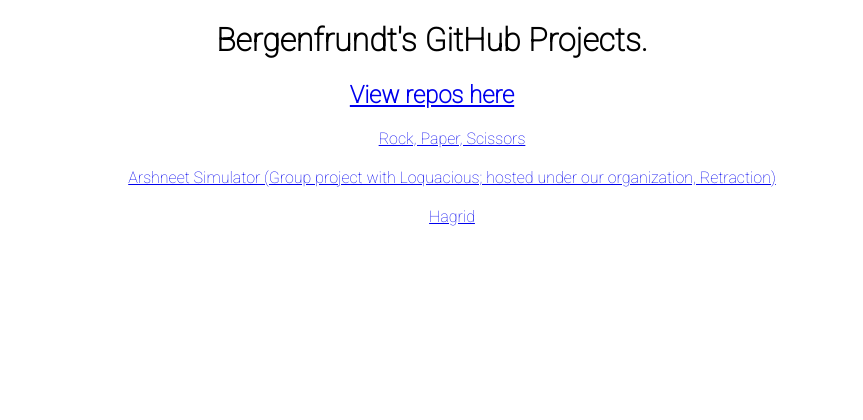
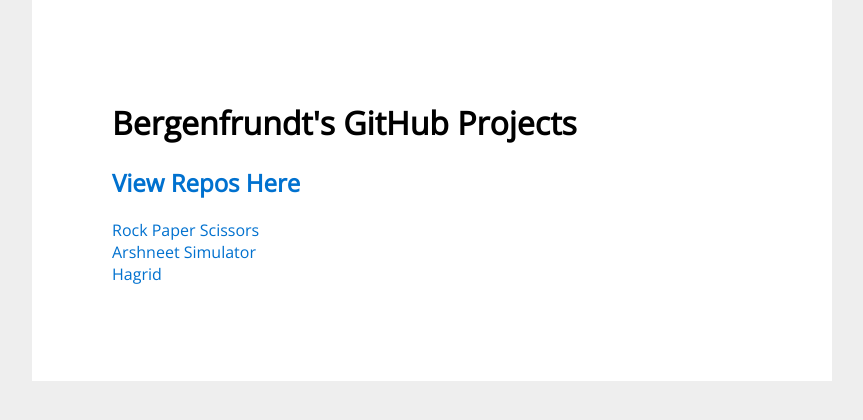
Before and after one commit to Bergenfrundt/bergenfrundt.github.io, a plain HTML site: page index.html in a window 1280 px wide. Shown: the whole page, without its empty margins (208-1071 px from the left). Drawn offline with nearby package versions, Linux system fonts and the light colour scheme.

Commit message:
Fix/add everything

```diff
--- a/index.html
+++ b/index.html
@@ -1,22 +1,23 @@
 <!DOCTYPE html>
-<html>
+<html lang="en">
     <head>
-        <link href="https://fonts.googleapis.com/css?family=Open+Sans:300,400|Roboto:100" rel="stylesheet" type="text/css">
-        <link rel="stylesheet" type="text/css" href="style.css">
-        <title>Bergenfrundt's GitHub</title>
-        <h1>Bergenfrundt's GitHub Projects.</h1>
-        <h2><a href="github.com/bergenfrundt">View repos here</a></h2>
+		<meta charset="utf-8">
+        <title>Bergenfrundt | GitHub</title>
+		<link rel="stylesheet" type="text/css" href="style.css">
+		<link rel="stylesheet" type="text/css" href="https://fonts.googleapis.com/css?family=Open+Sans:300,400">
     </head>
     <body>
-        <ul style="list-style-type:none">
+		<h1>Bergenfrundt's GitHub Projects</h1>
+		<h2><a href="https://github.com/bergenfrundt">View Repos Here</a></h2>
+        <ul>
             <li>
-                <a href="bergenfrundt.github.io/rockpaperscissors">Rock, Paper, Scissors</a>
+                <a href="rockpaperscissors/">Rock Paper Scissors</a>
             </li>
             <li>
-                <a href="http://retraction.github.io/arsh-sim/">Arshneet Simulator (Group project with Loquacious; hosted under our organization, Retraction)</a>
+                <a href="http://retraction.github.io/arsh-sim/">Arshneet Simulator</a>
             </li>
             <li>
-                <a href="http://bergenfrundt.github.io/hagrid/">Hagrid</a>
+                <a href="hagrid/">Hagrid</a>
             </li>
             <li>
 
--- a/style.css
+++ b/style.css
@@ -1,8 +1,31 @@
 html {
-    font-family: "Roboto", sans-serif;
-    text-align: center;
+	background-color: #eee;
+	font-size: 1em;
 }
-
-li{
-    margin: 20px 0;
+body {
+	margin: auto;
+	width: 50rem;
+	background-color: white;
+	padding: 5rem;
+	box-sizing: border-box;
+	font-family: "Open Sans", sans-serif;
 }
+ul {
+    list-style-type: none;
+	padding: 0;
+}
+ul li {
+	list-style-position: inside;
+}
+a {
+	color: #0071cf;
+	text-decoration: none;
+}
+a:hover {
+	color: #00a6ff;
+}
+@media screen and (max-width: 50rem) {
+	body {
+		width: 100%;
+	}
+}
```
